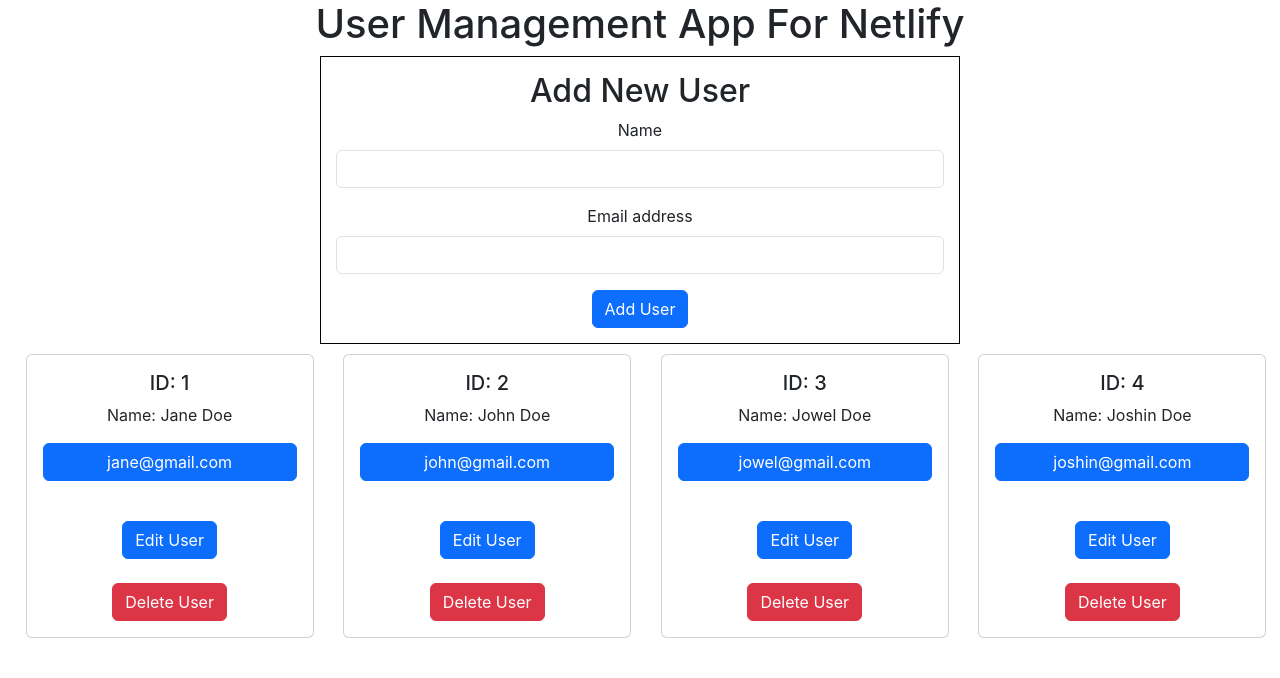
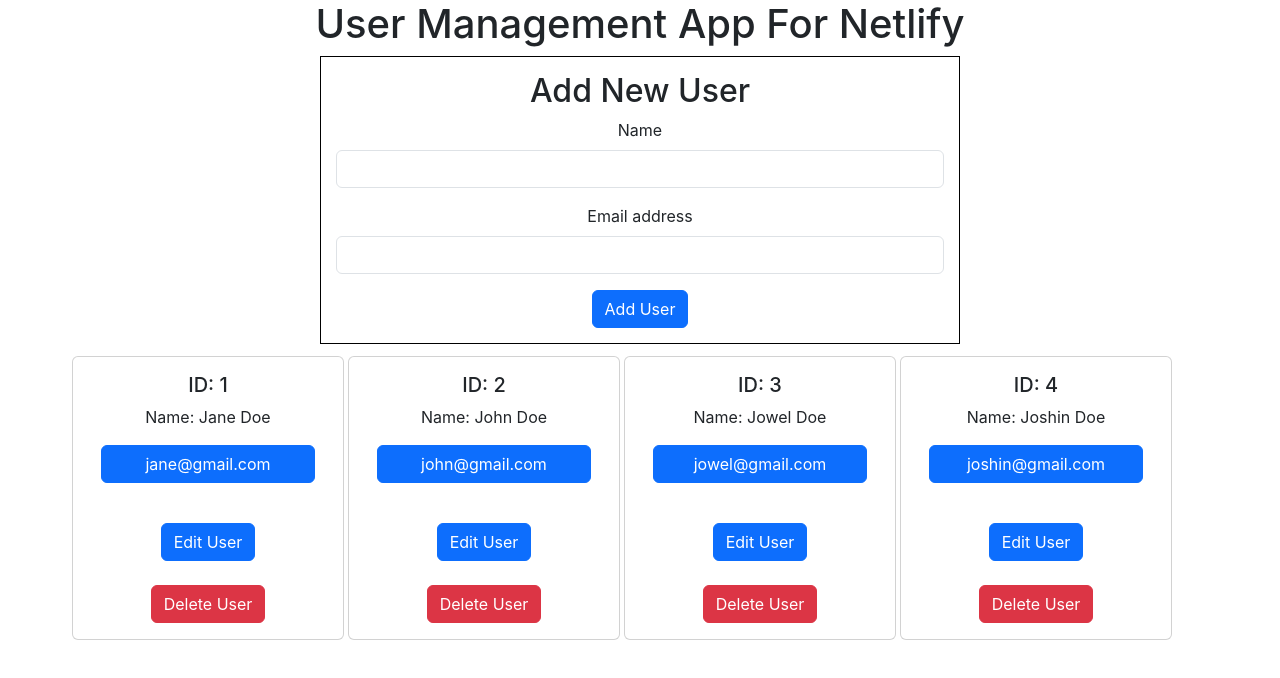
Before and after one commit to DrongLMM/user-management-netlify, a React (Create React App) app: page / in a window 1280 px wide. Shown: the top 678 px of the page. Built offline with nearby package versions, Linux system fonts and the light colour scheme.

Commit message:
responsive two

```diff
--- a/src/App.css
+++ b/src/App.css
@@ -36,39 +36,9 @@
     transform: rotate(360deg);
   }
 }
-section {
-  display: grid;
-  gap: 1rem;
-  margin: 0 0 0 2%;
-  grid-template-columns: auto auto auto auto;
-}
 
-@media screen and (min-width: 458px) {
-  section {
-    grid-template-columns: auto;
-    margin: 0 0 0 20%;
+@media screen and (max-width: 600px) {
+  .row {
+    margin: 0 25%;
   }
 }
-
-@media screen and (min-width: 740px) {
-  section {
-    display: grid;
-    margin: 0 0 0 10%;
-    grid-template-columns: auto auto;
-  }
-}
-@media screen and (min-width: 800px) {
-  section {
-    display: grid;
-    margin: 0 0 0 2%;
-    grid-template-columns: auto auto auto;
-  }
-}
-
-@media screen and (min-width: 900px) {
-  section {
-    display: grid;
-    margin: 0 0 0 2%;
-    grid-template-columns: auto auto auto auto;
-  }
-}
--- a/src/componets/User.js
+++ b/src/componets/User.js
@@ -15,7 +15,7 @@ function User({ email, id, name, isEdit, setId }) {
   };
 
   return (
-    <div className="card" style={{ width: "18rem", marginRight: "2px" }}>
+    <div className="card" style={{ width: "17rem", margin: "2px" }}>
       <div className="card-body">
         <h5 className="card-title">ID: {id}</h5>
         <p className="card-text">Name: {name}</p>
--- a/src/componets/Users.js
+++ b/src/componets/Users.js
@@ -6,7 +6,8 @@ import { useUserContext } from "../hooks/useContext";
 function Users({ isEdit, setId }) {
   const { state } = useUserContext();
   return (
-    <section>
+    <div className="container ">
+      <div className="row">
         {state.users.map((user) => {
           return (
             <User
@@ -19,7 +20,8 @@ function Users({ isEdit, setId }) {
             />
           );
         })}
-    </section>
+      </div>
+    </div>
   );
 }
 
```
Lines whose indentation alone changed are shown as unchanged.
